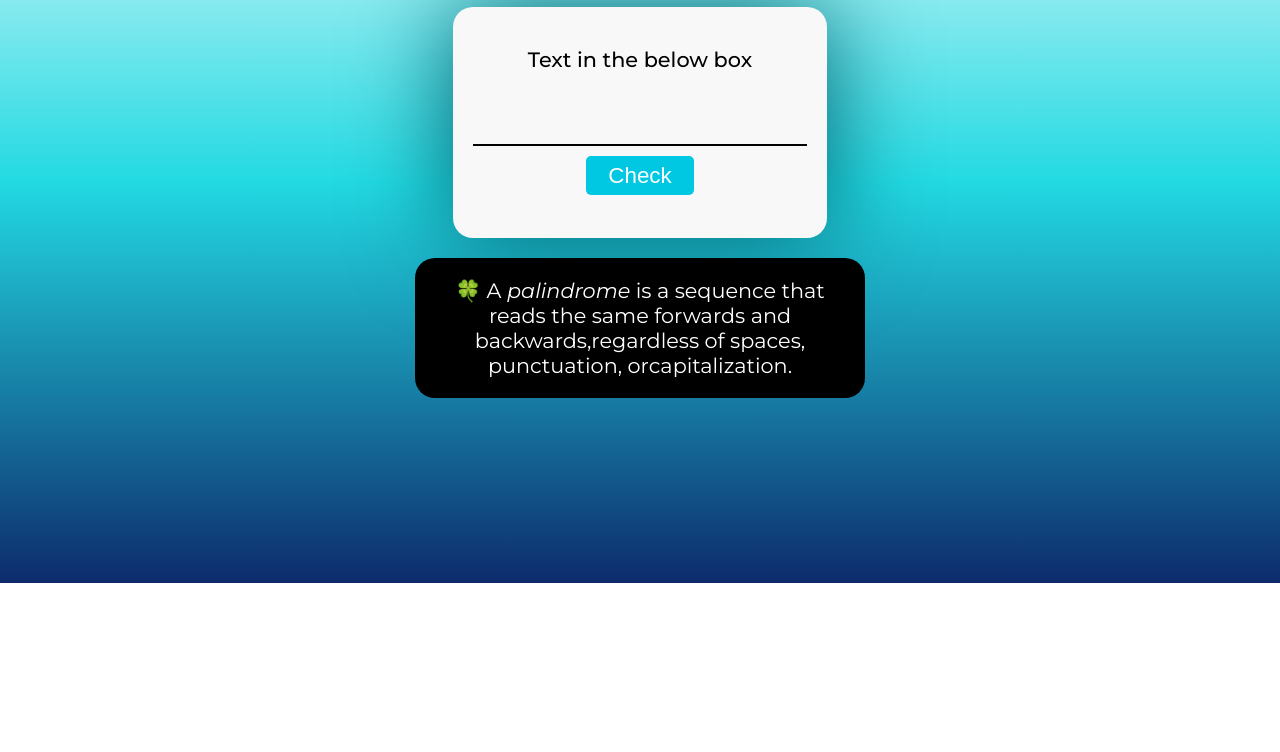
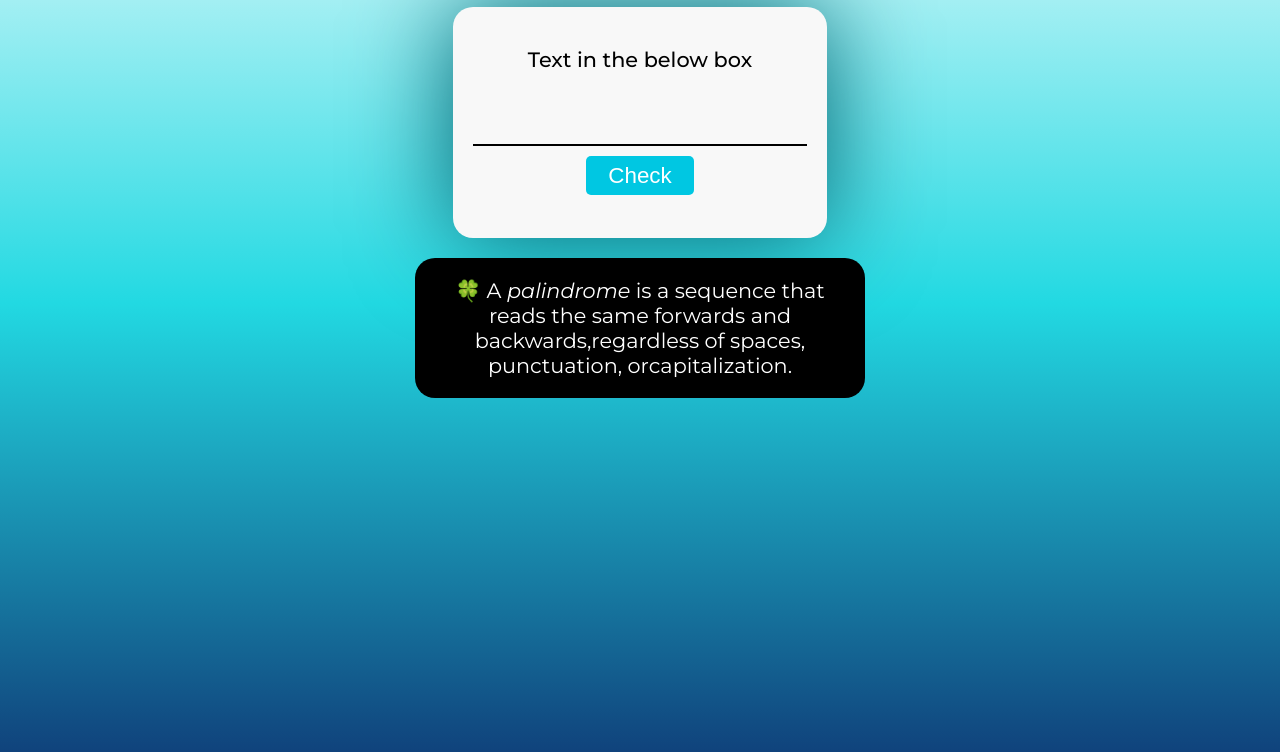
Before and after one commit to SaiJeevan25/palindrome-checker, a plain HTML site: page index.html in a window 1280 px wide. Shown: the part 217-969 px from the top of the page. Before the commit the page ends 800 px from the top, so only its background shows below. Drawn offline with Linux system fonts and the light colour scheme; a web font is replaced by a local one.

Commit message:
Update styles.css

```diff
--- a/styles.css
+++ b/styles.css
@@ -3,7 +3,7 @@
   box-sizing: border-box;
 }
 html {
-  height: 100%;
+  height: 130%;
 }
 
 body{
```
